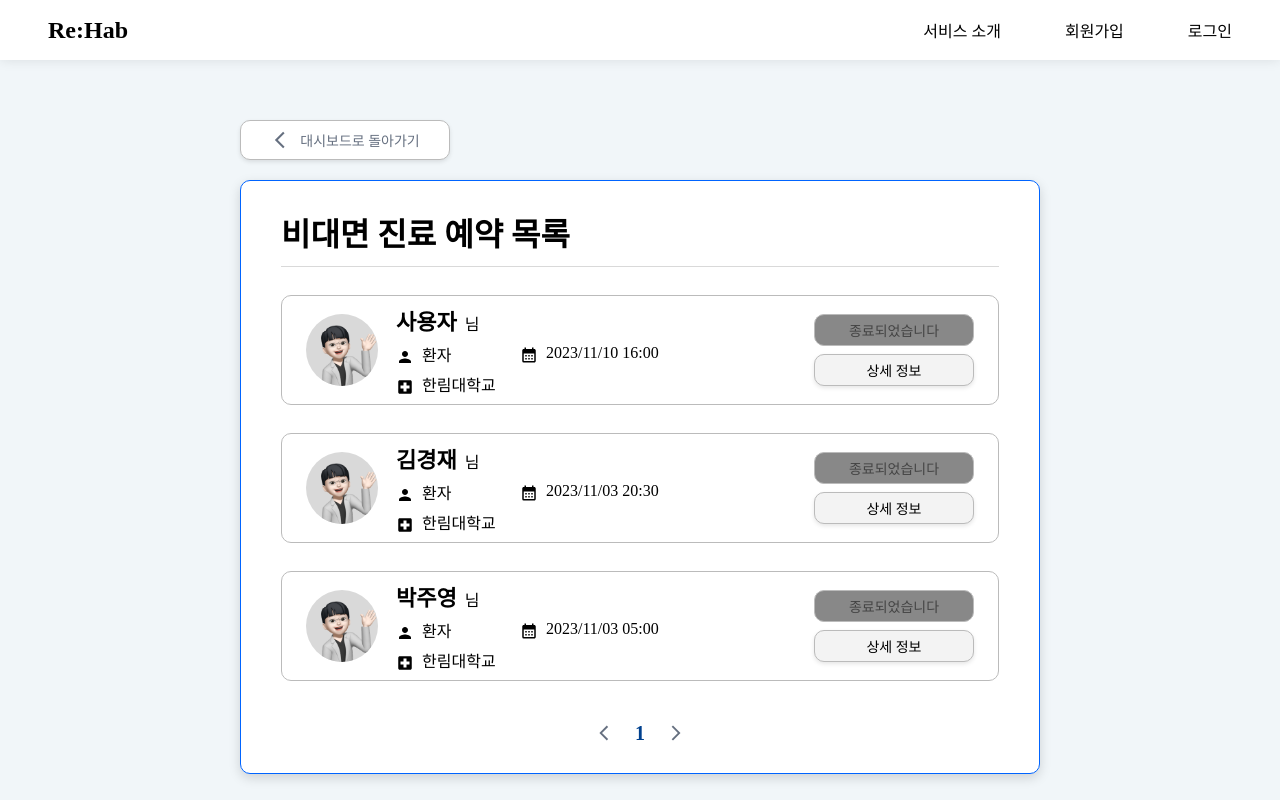
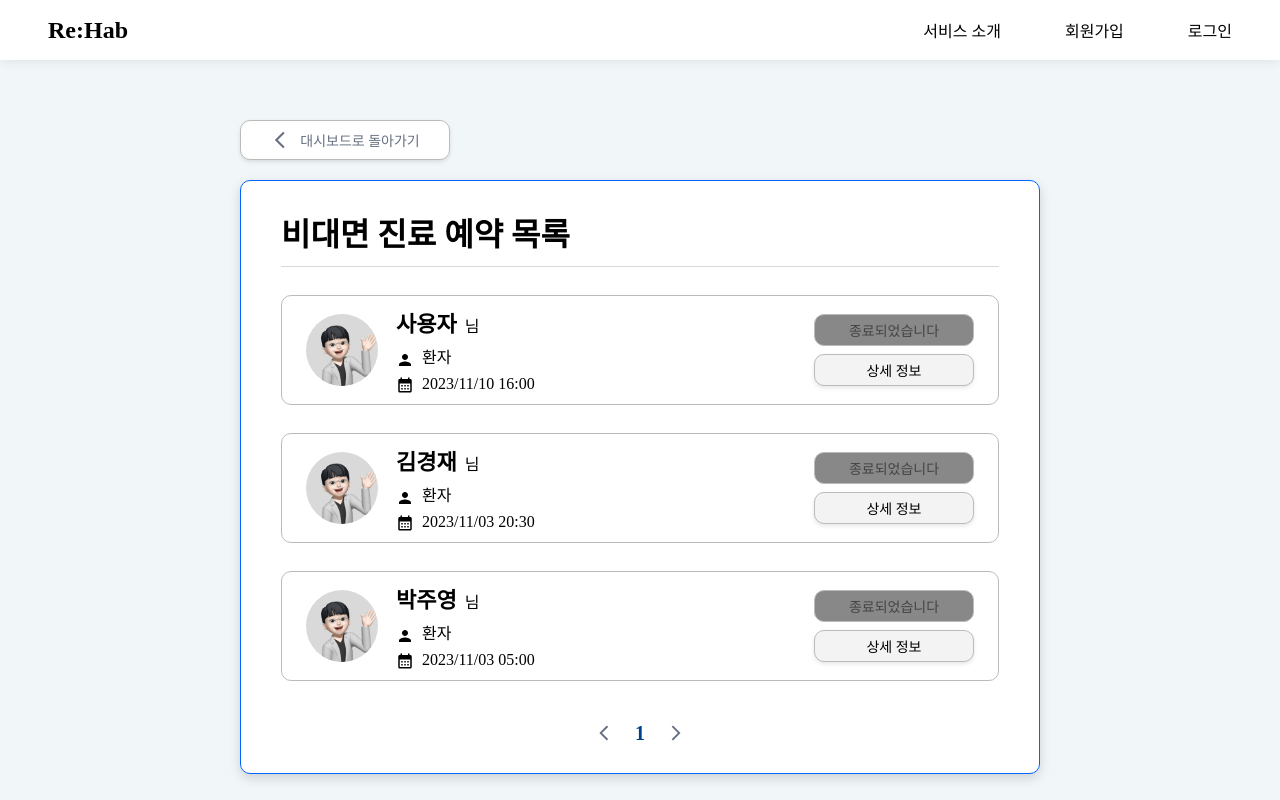
Before and after one commit to sync-without-async/Rehab-FrontEnd, a React (Vite) app: page /meeting in a window 1280 px wide. Built offline with nearby package versions, Linux system fonts and the light colour scheme; a web font is replaced by a local one.

Commit message:
Chore: ReservationItem 컴포넌트에서 표시하는 항목 조정

```diff
--- a/src/components/Reservation/ReservationItem.jsx
+++ b/src/components/Reservation/ReservationItem.jsx
@@ -48,12 +48,6 @@ const Big = styled.span`
   margin-right: 8px;
   font-size: 22px;
   font-weight: 800;
-`;
-
-const Line = styled.div`
-  display: flex;
-  align-items: center;
-  gap: 24px;
 `;
 
 const Item = styled.div`
@@ -170,12 +164,9 @@ const ReservationItem = ({ id, name, role, dept, date, index }) => {
     <Container>
       <Image src={image} />
       <Info>
-        <Line>
         <Item>
           <Big>{name}</Big>님
         </Item>
-        </Line>
-        <Line>
         <Item width="100px" className={isUser}>
           <MdPerson />
           {roleDisplay}
@@ -184,13 +175,6 @@ const ReservationItem = ({ id, name, role, dept, date, index }) => {
           <MdCalendarMonth />
           {fullDate.format(DAYJS_FORMAT)}
         </Item>
-        </Line>
-        <Line>
-          <Item className={isUser}>
-            <MdLocalHospital />
-            {dept}
-          </Item>
-        </Line>
       </Info>
       <ButtonContainer>
         <Btn type={buttonStyle.type} onClick={onJoinButtonClick}>
```
Lines whose indentation alone changed are shown as unchanged.
